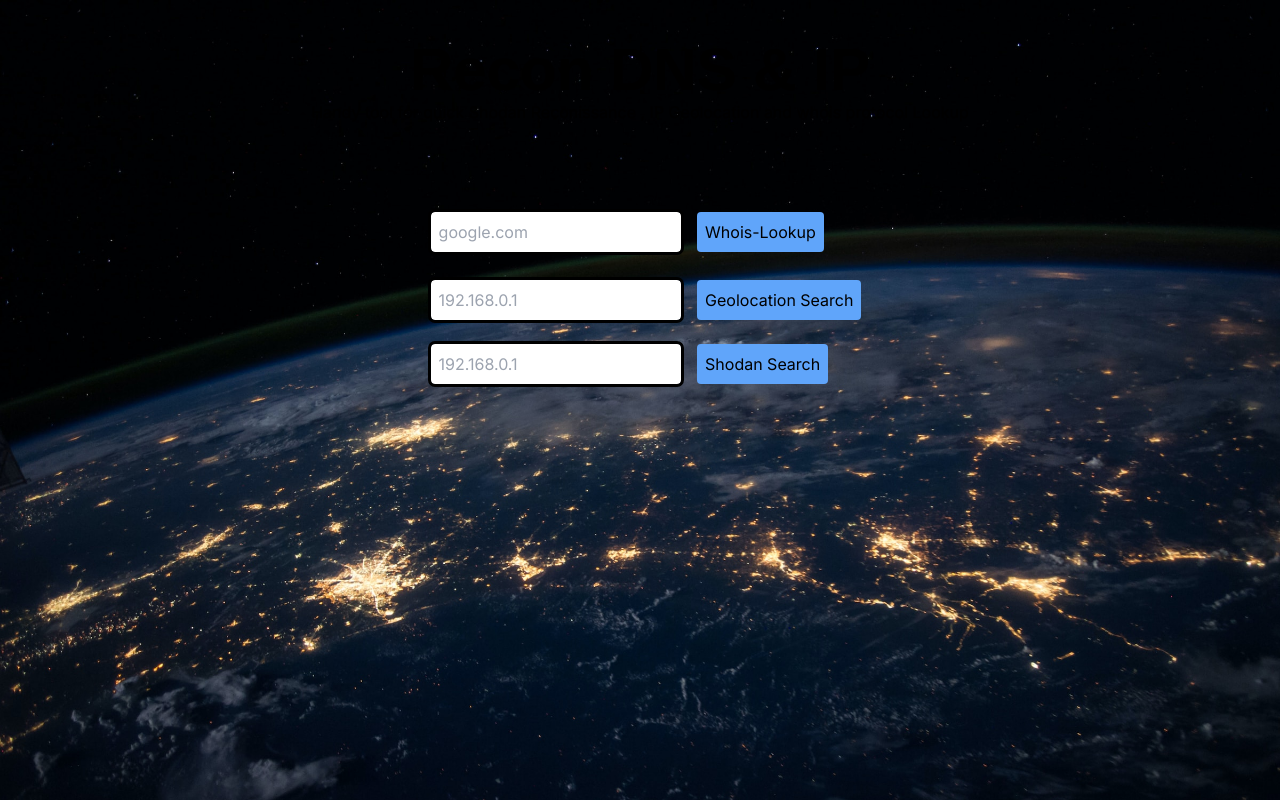
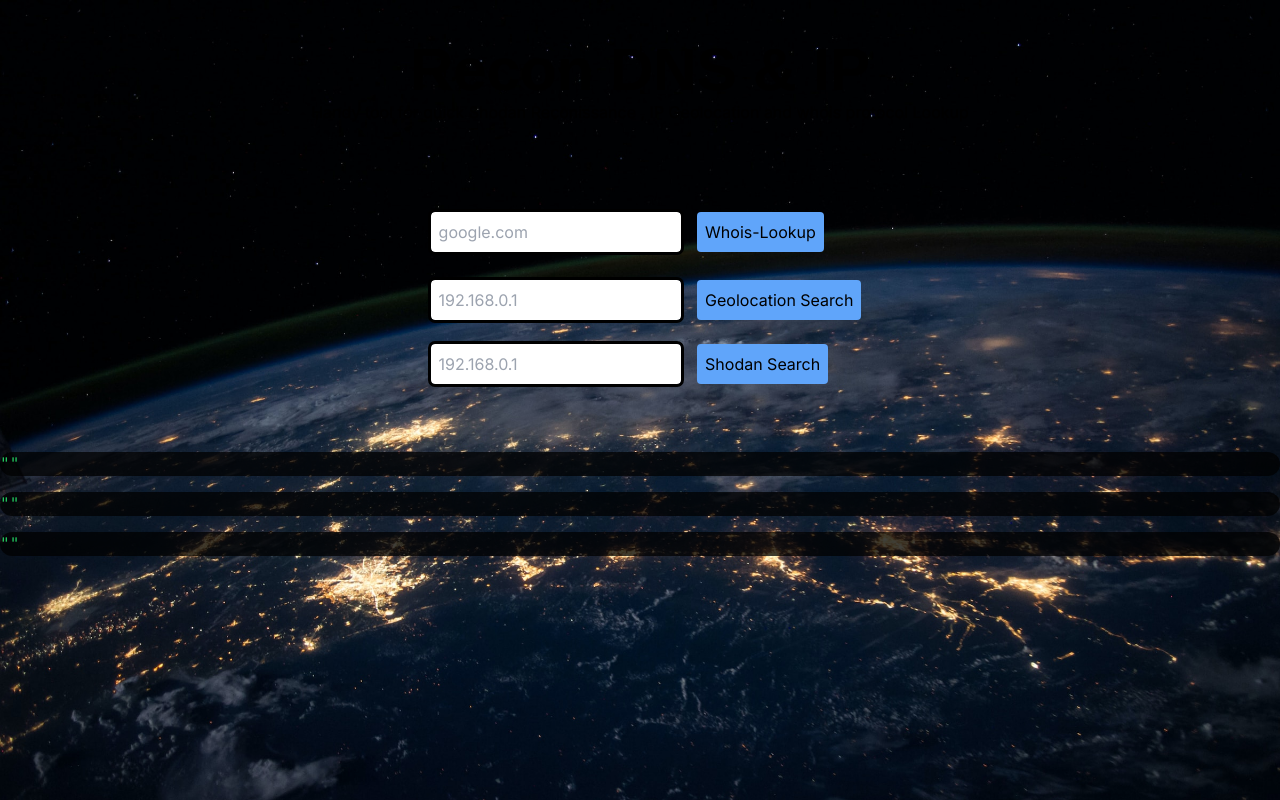
Before and after one commit to venomousgladiator/reconX, a Next.js app: page / in a window 1280 px wide. Built offline with nearby package versions, Linux system fonts and the light colour scheme.

Commit message:
Second Commit

```diff
--- a/package.json
+++ b/package.json
@@ -10,6 +10,7 @@
   },
   "dependencies": {
     "autoprefixer": "10.4.14",
+    "axios": "^1.4.0",
     "eslint": "8.45.0",
     "eslint-config-next": "13.4.12",
     "next": "13.4.12",
--- a/src/app/page.js
+++ b/src/app/page.js
@@ -1,64 +1,68 @@
 'use client'
-
 import Image from "next/image";
 import { useState } from "react";
+import axios from "axios"
 //localhost
 export default function Home() {
 
   const [data, setData] = useState('')
+  const [dnsData, setDNSData] = useState('')
+  const [sData, setSData] = useState('')
+
   const [domain, setWhoIs] = useState('')
+
   const [ipAddress, setIpAddress] = useState('')
+  const [ipAddress2, setIpAddress2] = useState('')
 
-/* const callIPAPI = async (ipAddress) => {
+const callIPAPI = async () => {
     try {
-      const res = await fetch(
-        `https://api.ipgeolocation.io/getip${ipAddress}`,
-        {
-          method: "GET",
-          redirect: "follow",
-          headers: { apikey: "3780fd1ec4f84724a33db4438e3a2097" },
-        }
-      );
-      const apiData = await res.json();
-      console.log(ipAddress);
-      setData(ipAddress)
-      console.log(ipAddress)
-      return apiData;
+
+      const res = await axios.get(`http://ip-api.com/json/${ipAddress}`, {
+        headers:{ 'Content-Type': "application/json" }
+      })
+      console.log(res.data);
+      setData(res.data)
     } catch (err) {
       console.log(err);
     }
-  };*/
+  };
 
-  /*const callDNSAPI = async () => {
+  const callDNSAPI = async () => {
     try {
-      const res = await fetch(
-        `https://api.apilayer.com/whois/query?domain=${domain}`,
-        {
-          method: "GET",
-          redirect: "follow",
-          headers: { apikey: "5MgKoU8sDEfs1bIGOVj4FSdcAASuzQIr" },
-        }
-      );
-      const apiData = await res.json();
-      setData(apiData)
-      console.log(data);
+      // const res = await fetch(
+      //   `https://api.apilayer.com/whois/query?domain=${domain}`,
+      //   {
+      //     method: "GET",
+      //     redirect: "follow",
+      //     headers: { apikey: "5MgKoU8sDEfs1bIGOVj4FSdcAASuzQIr",'Content-Type': "application/json" },
+      //   }
+      // );
+      const res = await axios.get(`https://api.api-ninjas.com/v1/whois?domain=${domain}`, {
+        headers:{  'X-Api-Key': "eIiQsW9DwQ8qFjm4GsqDJw==YYIJ3iyKpZJshCS0",'Content-Type': "application/json" }
+      })
+      setDNSData(res.data)
+      console.log(res.data);
     } catch (err) {
       console.log(err);
     }
-  };*/
+  };
 
 
-  const SHODANAPI = async (ipAddress) => {
+  const SHODANAPI = async () => {
     try {
-      const res = await fetch(`https://api.shodan.io=${ipAddress}`, {
-        method: "GET",
-        redirect: "follow",
-        headers: {
-          apikey: "5lildZw4j7Dl5gr1zk9QioWfmlJovQ7v",
-        },
-      });
-      const data = await res.json();
-      console.log(data);
+      // const res = await fetch(`https://api.shodan.io/shodan/host/${ipAddress2}`, {
+      //   method: "GET",
+      //   redirect: "follow",
+      //   headers: {
+      //     apikey: "5lildZw4j7Dl5gr1zk9QioWfmlJovQ7v",
+      //     'Content-Type': "application/json"
+      //   },
+      // });
+      const res = await axios.get(`https://api.shodan.io/shodan/host/${ipAddress2}?key=5lildZw4j7Dl5gr1zk9QioWfmlJovQ7v`, {
+        headers:{'Content-Type': "application/json" }
+      })
+      console.log(res.data);
+      setSData(res.data)
     } catch (err) {
       console.log(err);
     }
@@ -87,8 +91,14 @@ export default function Home() {
             method="post"
             onChange={(e) => setWhoIs(e.target.value)}
           />{" "}
-          <button className="bg-blue-400 p-2 rounded"
-          onClick={()=>{callDNSAPI()}}>Whois-Lookup</button>
+          <button
+            className="bg-blue-400 p-2 rounded"
+            onClick={() => {
+              callDNSAPI();
+            }}
+          >
+            Whois-Lookup
+          </button>
         </div>
         <div>
           <input
@@ -98,9 +108,14 @@ export default function Home() {
             placeholder="192.168.0.1"
             className=" m-3 p-2 outline rounded mt-4"
             method="post"
-            onChange={(e)=> callIPAPI(e.target.value)}
+            onChange={(e) => setIpAddress(e.target.value)}
           />{" "}
-          <button className="bg-blue-400 p-2 rounded" onClick={()=>{callIPAPI()}}>
+          <button
+            className="bg-blue-400 p-2 rounded"
+            onClick={() => {
+              callIPAPI();
+            }}
+          >
             Geolocation Search
           </button>
         </div>
@@ -113,18 +128,24 @@ export default function Home() {
             placeholder="192.168.0.1"
             className=" m-3 p-2 outline rounded"
             method="post"
-            onChange={(e)=> SHODANAPI(e.target.value)}
+            onChange={(e) => setIpAddress2(e.target.value)}
           />{" "}
-          <button className="bg-blue-400 p-2 rounded" type="Submit"  onClick={()=>{SHODANAPI()}}>
+          <button
+            className="bg-blue-400 p-2 rounded"
+            type="Submit"
+            onClick={() => {
+              SHODANAPI();
+            }}
+          >
             {" "}
             Shodan Search
           </button>
         </div>
       </div>
-      <div className="flex flex-col">
-        <h1>{data.city}</h1>
-        <h1>{data.lat}</h1>
-        <h1>{data.lon}</h1>
+      <div className="flex flex-col w-screen">
+        <pre className="bg-black/75 text-green-500 rounded-xl mt-4">{JSON.stringify(data, 0, 2)}</pre>
+        <pre className="bg-black/75 text-green-500 rounded-xl mt-4">{JSON.stringify(dnsData, 0, 2)}</pre>
+        <pre className="bg-black/75 text-green-500 rounded-xl mt-4 whitespace-normal overflow-scroll">{JSON.stringify(sData, 0, 2)}</pre>
       </div>
     </div>
   );
```
Also changed, not shown: 1 other file (tests, documents, lock files or other folders).
